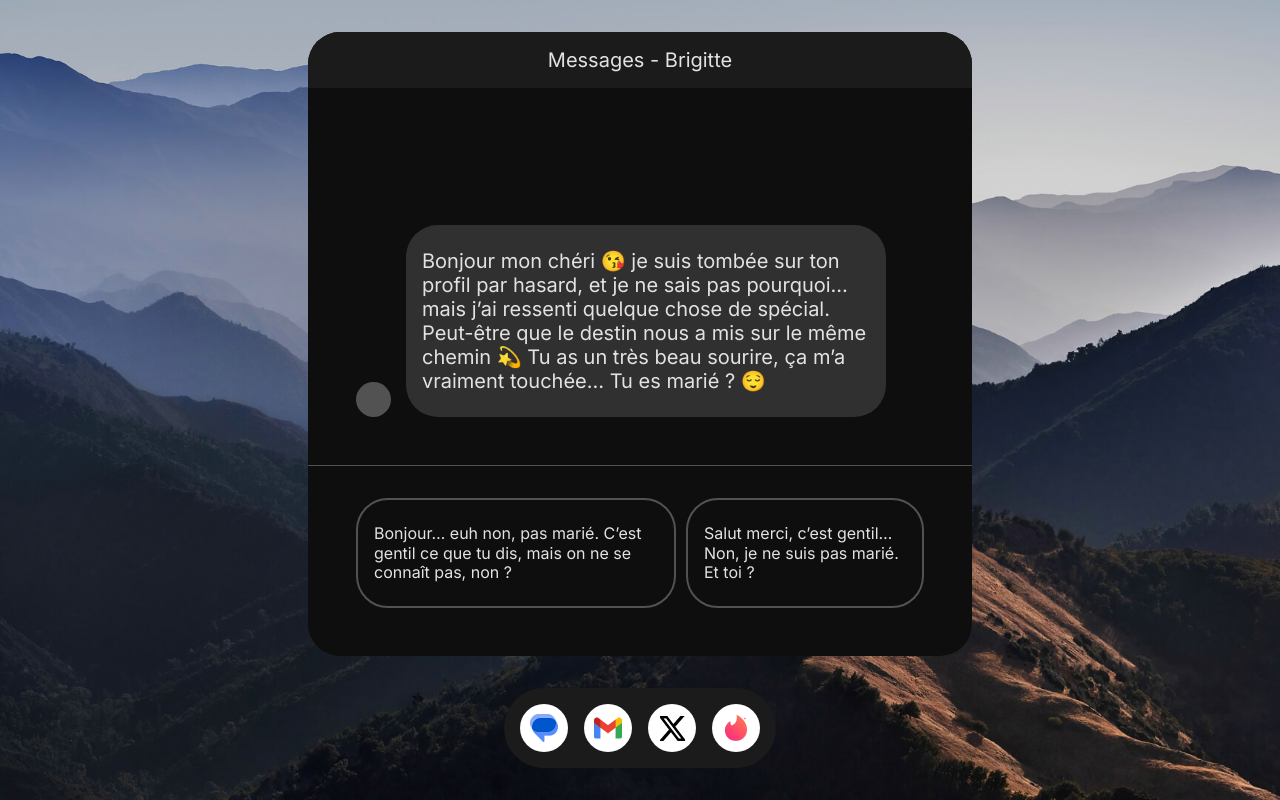
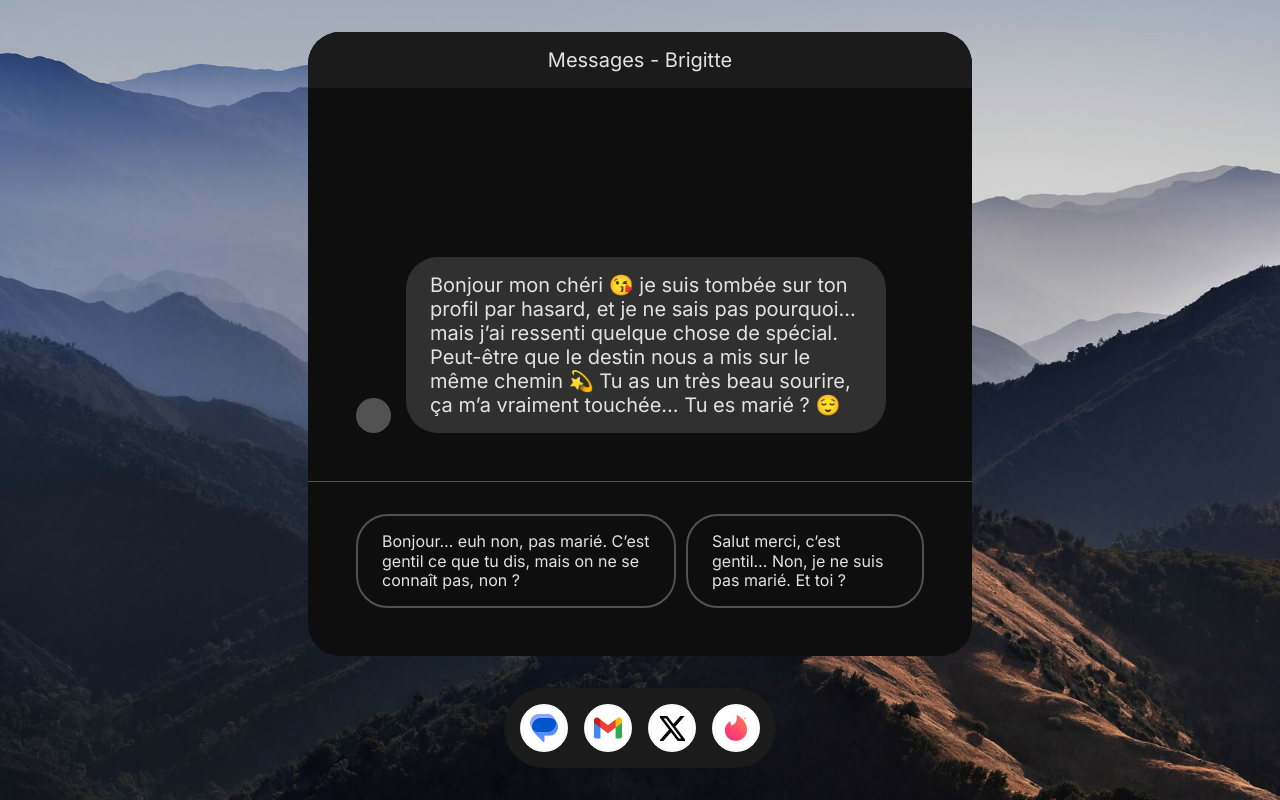
Before and after one commit to NiteChill/dont-frontend-js, a React (Vite) app: page /messages in a window 1280 px wide. Built offline with nearby package versions, Linux system fonts and the light colour scheme.

Commit message:
Padding changing

```diff
--- a/src/components/messageChoice.module.scss
+++ b/src/components/messageChoice.module.scss
@@ -2,7 +2,7 @@
     border: 2px solid var(--outline-variant-2);
     border-radius: 32px;
     max-width: 320px;
-    padding: 24px 16px;
+    padding: 16px 24px;
     cursor: pointer;
     transition: background 0.3s;
 
--- a/src/components/sentMessage.module.scss
+++ b/src/components/sentMessage.module.scss
@@ -7,7 +7,7 @@
 .receivedMessage {
     max-width: 480px;
     border-radius: 32px;
-    padding: 24px 16px;
+    padding: 16px 24px;
     background-color: var(--surface-4);
 }
 
@@ -23,7 +23,7 @@
 .sentMessage {
     max-width: 480px;
     border-radius: 32px;
-    padding: 24px 16px;
+    padding: 16px 24px;
     background-color: var(--primary);
     color: var(--on-primary);
     align-self: flex-end;
@@ -32,7 +32,7 @@
 .advice {
     width: 350px;
     background-color: var(--inverse-surface);
-    padding: 24px 16px;
+    padding: 16px 24px;
     border-radius: 32px;
     opacity: 0;
     transition: opacity 0.2s ease-in;
```
Also changed, not shown: 1 other file (tests, documents, lock files or other folders).
